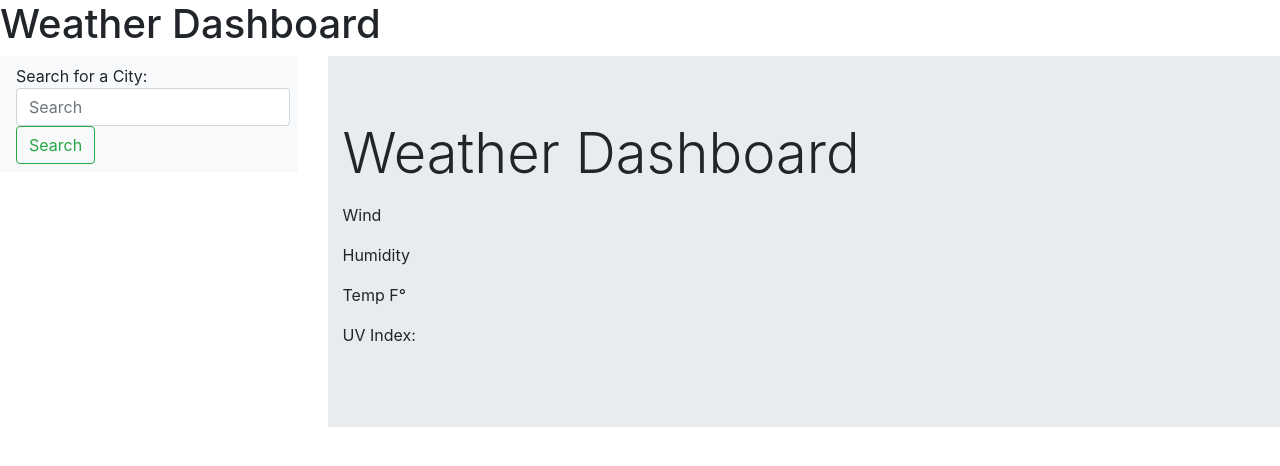
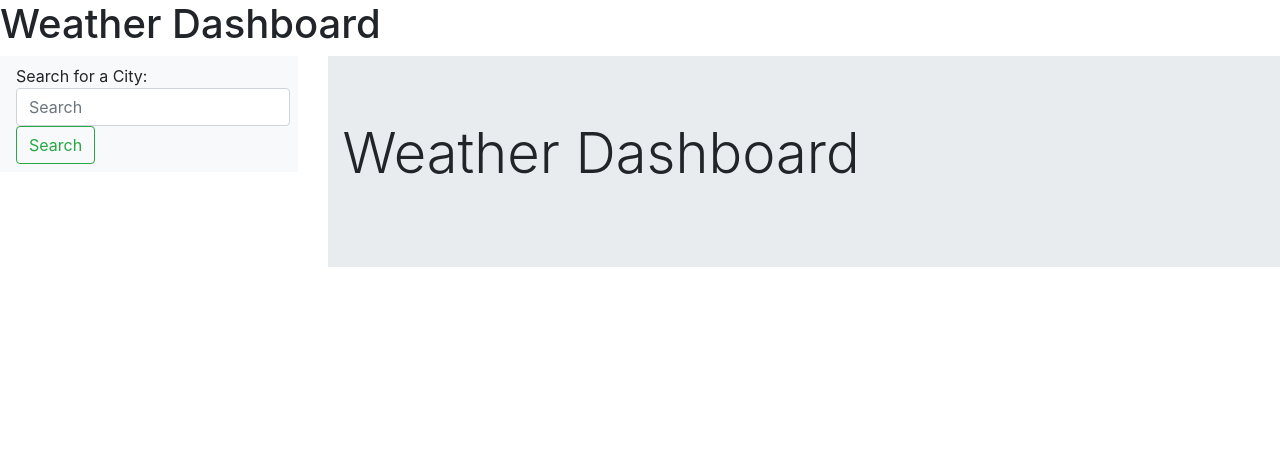
Before and after one commit to Zach-Greenberg/Weather_Dashboard, a plain HTML site: page index.html in a window 1280 px wide. Drawn offline with nearby package versions, Linux system fonts and the light colour scheme.

Commit message:
added readme changes

```diff
--- a/index.html
+++ b/index.html
@@ -37,10 +37,10 @@
                 <div class="container">
                     <h2 class="display-4">Weather Dashboard</h2>
                     <p class="detail city"></p>
-                    <p class="detail wind">Wind</p>
-                    <p class="detail humidity">Humidity</p>
-                    <p class="detail temp">Temp F°</p>
-                    <p class="detail uv-index">UV Index: <span class="badge" id="current-uv-level"></span></p>
+                    <p class="detail wind"></p>
+                    <p class="detail humidity"></p>
+                    <p class="detail temp"></p>
+                    <p class="detail uv-index"><span class="badge" id="current-uv-level"></span></p>
                 </div>
             </div>
         </div>
```
Also changed, not shown: 1 other file.
